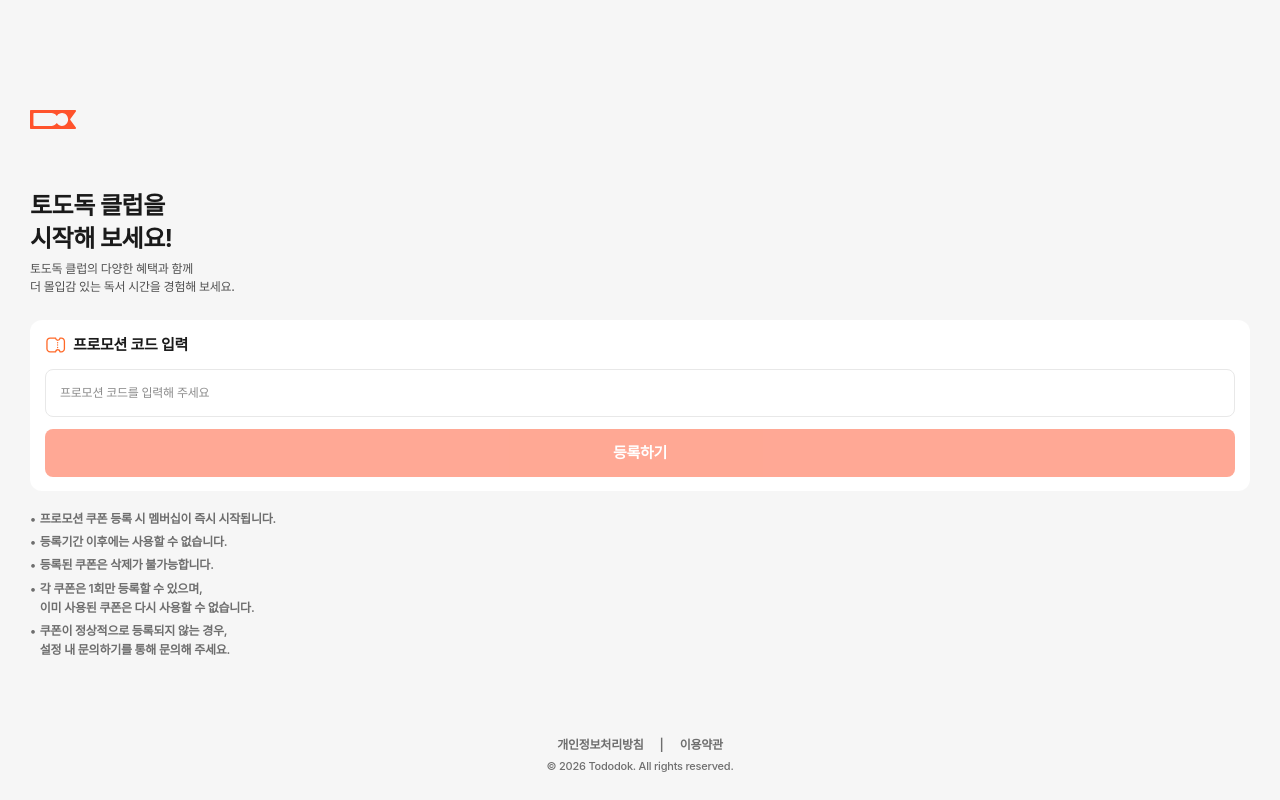
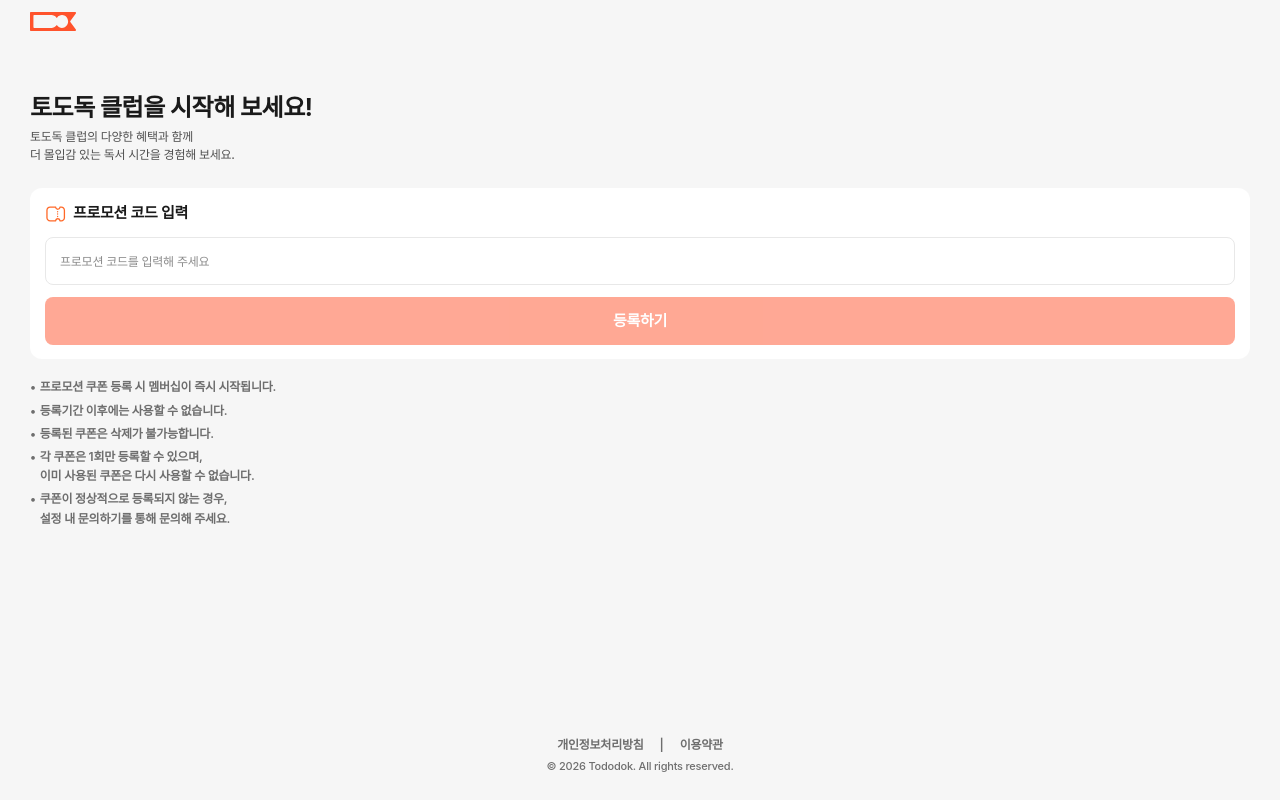
Before and after one commit to teamTododok/Tododok_Web, a Next.js app: page /voucher in a window 1280 px wide. Built offline with nearby package versions, Linux system fonts and the light colour scheme; no server answers; sample sign-in values are in the browser's storage; a web font is replaced by a local one.

Commit message:
design: 바우처 로고 safe-area+12px, 타이틀 한 줄로 수정

```diff
--- a/src/app/voucher/VoucherForm.tsx
+++ b/src/app/voucher/VoucherForm.tsx
@@ -39,7 +39,7 @@
   return (
     <main className="flex min-h-screen flex-col" style={{ backgroundColor: "#F6F6F6", paddingLeft: 30, paddingRight: 30 }}>
       {/* 로고 */}
-      <div style={{ marginTop: 110 }}>
+      <div style={{ marginTop: "calc(env(safe-area-inset-top, 0px) + 12px)" }}>
         <Image src="/logo-orange.svg" alt="토도독" width={46} height={18} />
       </div>
 
@@ -55,7 +55,7 @@
           marginTop: 60,
         }}
       >
-        토도독 클럽을<br />시작해 보세요!
+        토도독 클럽을 시작해 보세요!
       </h1>
 
       {/* 서브텍스트 */}
```
